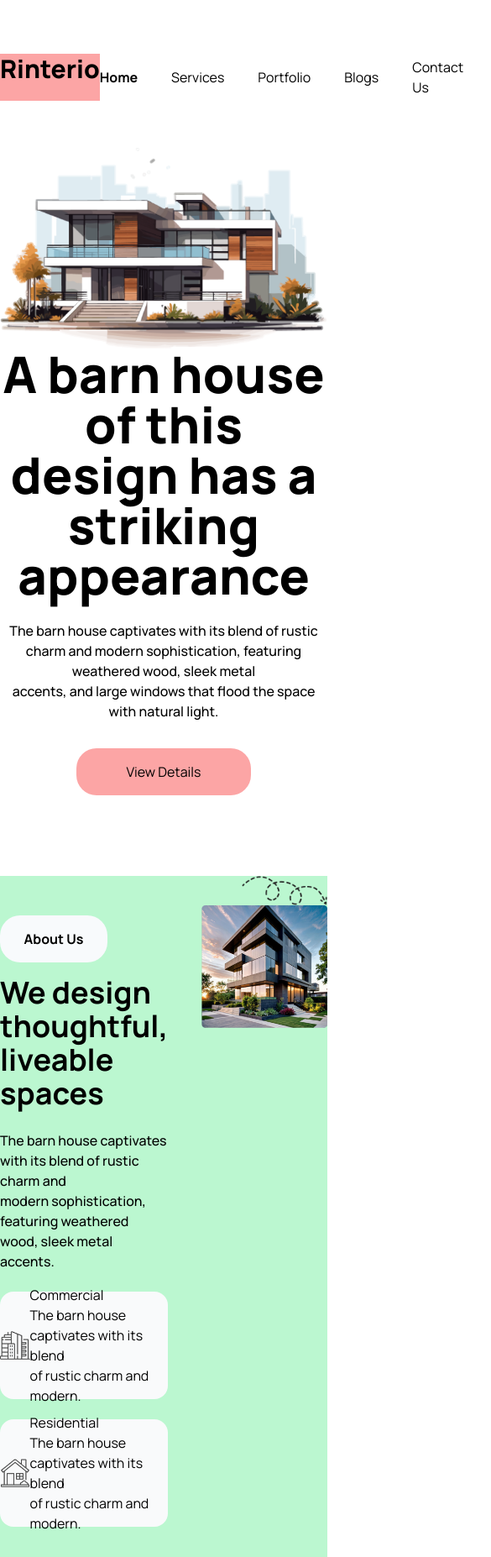
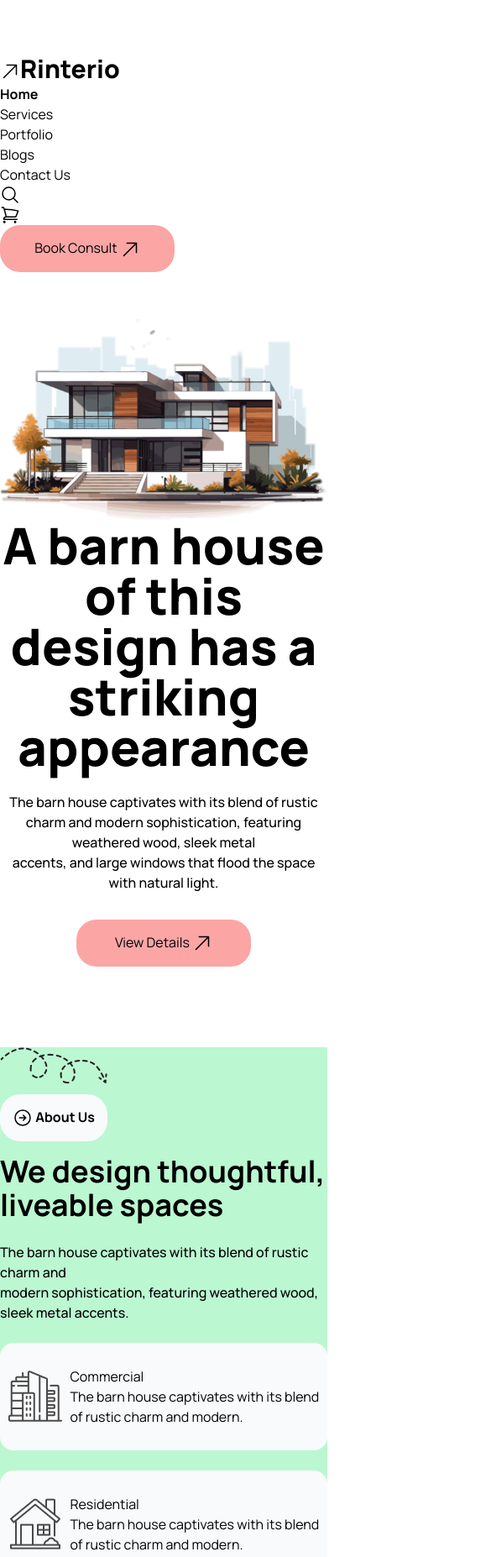
Before and after one commit to Raihan510-coder/my-3rd-project, a plain HTML site: page index.html in a window 390 px wide. Shown: the top 1854 px of the page at 84% size, 585 px wide, since content can reach past the window. Drawn offline with nearby package versions, Linux system fonts and the light colour scheme.

Commit message:
my 3rd coomit

```diff
--- a/index.html
+++ b/index.html
@@ -23,23 +23,41 @@
     <header>
                <section>
                 <!-- nav>h4+ul>li*5+i+i+button -->
-                <nav class="flex justify-around mt-16">
-                    <h4 class="font-extrabold text-3xl bg-red-300">Rinterio</h4>
-                    <ul class="flex items-center gap-10" id="navbar-dropdown">
+                <nav class="lg:flex justify-around mt-16">
+                    <h4 class="font-extrabold text-3xl gap-2"> <svg xmlns="http://www.w3.org/2000/svg" fill="none" viewBox="0 0 24 24" stroke-width="1.5" stroke="currentColor" class="size-6 inline">
+                        <path stroke-linecap="round" stroke-linejoin="round" d="m4.5 19.5 15-15m0 0H8.25m11.25 0v11.25" />
+                      </svg>Rinterio</h4>
+                    <ul class="lg:flex items-center gap-10" >
+
                         <li class="font-bold"><a href="">Home</a></li>
                         <li><a href="">Services</a></li>
                         <li><a href="">Portfolio</a></li>
                         <li><a href="">Blogs</a></li>
                         <li><a href="">Contact Us</a></li>
                     </ul>
-                        <ul class="flex items-center gap-9">
-                            <li>
-                            <i></i>
+                        <ul class="lg:flex items-center gap-9">
+                            <li class="h-auto w-auto rounded-full">
+
+                            <i> <a href=""><svg xmlns="http://www.w3.org/2000/svg" fill="none" viewBox="0 0 24 24" stroke-width="1.5" stroke="currentColor" class="size-6">
+                                <path stroke-linecap="round" stroke-linejoin="round" d="m21 21-5.197-5.197m0 0A7.5 7.5 0 1 0 5.196 5.196a7.5 7.5 0 0 0 10.607 10.607Z" />
+                              </svg>
+                            </a>
+                              </i>
                             </li>
-                            <li>
-                            <i></i>
+                            <li class="h-auto w-auto rounded-full">
+                            <i class="px-auto"> <a href=""><svg xmlns="http://www.w3.org/2000/svg" fill="none" viewBox="0 0 24 24" stroke-width="1.5" stroke="currentColor" class="size-6">
+                                <path stroke-linecap="round" stroke-linejoin="round" d="M2.25 3h1.386c.51 0 .955.343 1.087.835l.383 1.437M7.5 14.25a3 3 0 0 0-3 3h15.75m-12.75-3h11.218c1.121-2.3 2.1-4.684 2.924-7.138a60.114 60.114 0 0 0-16.536-1.84M7.5 14.25 5.106 5.272M6 20.25a.75.75 0 1 1-1.5 0 .75.75 0 0 1 1.5 0Zm12.75 0a.75.75 0 1 1-1.5 0 .75.75 0 0 1 1.5 0Z" />
+                              </svg>
+                            </a>
+                              </i>
                            </li>
-                           <button class="h-14 w-52 rounded-3xl bg-red-300"><a href="">Book Consult</a></button>
+                           <button class="h-14 w-52 rounded-3xl bg-red-300"><a href="">
+                          Book Consult
+                          <svg xmlns="http://www.w3.org/2000/svg" fill="none" viewBox="0 0 24 24" stroke-width="1.5" stroke="currentColor" class="size-6 inline">
+                            <path stroke-linecap="round" stroke-linejoin="round" d="m4.5 19.5 15-15m0 0H8.25m11.25 0v11.25" />
+                          </svg>
+
+                        </a></button>
                         </ul>
 
                 </nav>
@@ -51,20 +69,28 @@
                     <h1 class="text-center text-6xl font-extrabold">A barn house of this design has a <br>
                          striking appearance</h1>
                     <p class="text-center font-medium mt-6 mb-8">The barn house captivates with its blend of rustic charm and modern sophistication, featuring weathered wood, sleek metal <br> accents, and large windows that flood the space with natural light.</p>
-                    <button class="h-14 w-52 rounded-3xl bg-red-300 mx-auto">View Details</button>
+                    <button class="h-14 w-52 rounded-3xl bg-red-300 mx-auto">View Details
+                        <svg xmlns="http://www.w3.org/2000/svg" fill="none" viewBox="0 0 24 24" stroke-width="1.5" stroke="currentColor" class="size-6 inline">
+                            <path stroke-linecap="round" stroke-linejoin="round" d="m4.5 19.5 15-15m0 0H8.25m11.25 0v11.25" />
+                          </svg>
+                    </button>
                 </div>
                </section>
     </header>
     <main>
        <section class="h-auto w-auto bg-green-200 mt-24">
-        <div class="ml-72">
+        <div class="lg:ml-72">
             <img src="./assets/Vector.png" alt="">
         </div>
-        <div class="flex justify-center gap-10 h-auto w-auto">
+        <div class="lg:flex justify-center gap-10 h-auto w-auto ">
             <div>
 
-                <button class="mt-3 font-bold rounded-3xl h-14 w-32 bg-slate-50"><a href="">About Us</a></button>
-                <h4 class="mt-4 text-4xl font-bold">We design thoughtful,<br> liveable spaces</h4>
+                <button class="mt-3 font-bold rounded-3xl h-14 w-32 bg-slate-50"><a href=""><svg xmlns="http://www.w3.org/2000/svg" fill="none" viewBox="0 0 24 24" stroke-width="1.5" stroke="currentColor" class="size-6 inline">
+                    <path stroke-linecap="round" stroke-linejoin="round" d="m12.75 15 3-3m0 0-3-3m3 3h-7.5M21 12a9 9 0 1 1-18 0 9 9 0 0 1 18 0Z" />
+                  </svg>
+
+                  About Us</a></button>
+                <h4 class="mt-4  font-bold text-4xl">We design thoughtful,<br> liveable spaces</h4>
                 <p class="mt-6 font-medium">The barn house captivates with its blend of rustic charm and <br>
                     modern sophistication, featuring weathered wood, sleek metal accents.</p>
                 <div class="flex w-auto h-32 bg-gray-50 justify-evenly items-center rounded-2xl mt-6">
@@ -92,12 +118,15 @@
             </div>
         </div>
            <div class="grid justify-center">
-            <button class="mt-28 font-bold rounded-3xl h-10 w-52 bg-slate-50"><a href="">How we works</a></button>
+            <button class="mt-28 font-bold rounded-3xl h-10 w-52 bg-slate-50"><a href=""><svg xmlns="http://www.w3.org/2000/svg" fill="none" viewBox="0 0 24 24" stroke-width="1.5" stroke="currentColor" class="size-6 inline">
+                <path stroke-linecap="round" stroke-linejoin="round" d="m12.75 15 3-3m0 0-3-3m3 3h-7.5M21 12a9 9 0 1 1-18 0 9 9 0 0 1 18 0Z" />
+              </svg>
+              How we works</a></button>
         </div>
             <h4 class="text-4xl font-bold mt-4 text-center">Our Works Process</h4>
             <p class="font-medium mt-6 mb-8 text-center">The barn house captivates with  its blend of rustic charm and modern  sophistication, <br> featuring weathered  wood, sleek metal accents.</p>
 
-        <div class="flex justify-center gap-6">
+        <div class="lg:flex justify-center gap-6 sm: w-auto">
             <div class="w-72 h-56 bg-sky-200 rounded-2xl p-6 ">
                 <img src="./assets/concept.png" alt="">
                 <h4 class="text-xl font-extrabold">Concept</h4>
```
